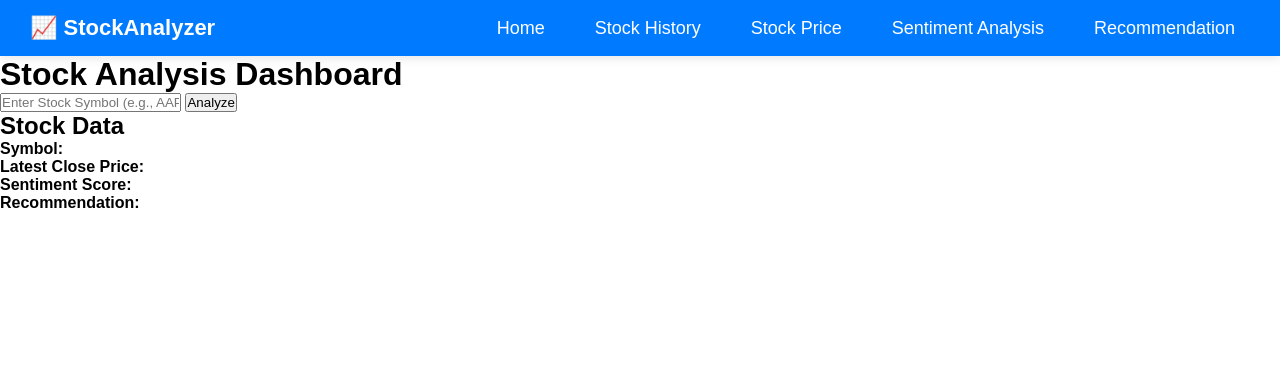
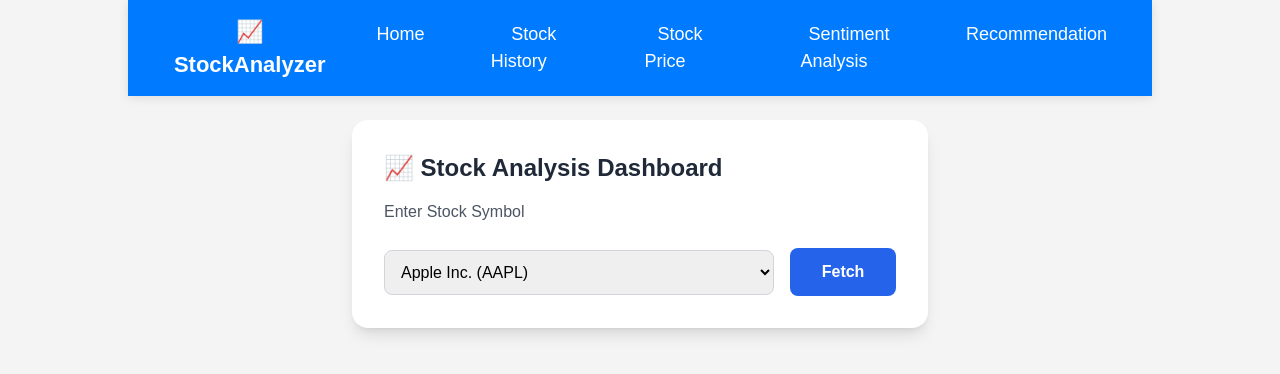
Before and after one commit to eziraa/stock_marcket_analaysis, a Flask app: page / in a window 1280 px wide. Shown: the top 374 px of the page. Run offline with Flask 3, Linux system fonts and the light colour scheme; some libraries are stand-ins or nearby versions.

Commit message:
feat: update fetching buttont to diable it when fetching adding fetchin indicator

```diff
--- a/static/css/navbar.css
+++ b/static/css/navbar.css
@@ -1,5 +1,5 @@
 /* Reset styles */
-* {
+nav * {
     margin: 0;
     padding: 0;
     box-sizing: border-box;
@@ -8,6 +8,7 @@
 
 /* Navbar styles */
 nav {
+    width: 80%;
     background: #007bff;
     display: flex;
     justify-content: space-between;
--- a/static/css/styles.css
+++ b/static/css/styles.css
@@ -4,6 +4,7 @@ body {
     margin: 0;
     padding: 10px;
     display: flex;
+    padding-top: 20px;
     justify-content: start;
     align-items: center;
     height: 100vh;
--- a/static/script/script.js
+++ b/static/script/script.js
@@ -2,12 +2,15 @@ import { showFlashMessage } from "./flash_messages.js";
 
  export function fetchStockData() {
     const symbol = document.getElementById("symbolInput").value.trim().toUpperCase();
+    const fetchButton = document.getElementById("fetchStockButton");
     if (!symbol) {
         showFlashMessage("Please enter a stock symbol.", "error");
         return;
     }
 
-    fetch("/fetch_stock", {
+    fetchButton.disabled = true;
+    fetchButton.innerText = "Fetching...";
+    fetch("/fetch_stock_history", {
         method: "POST",
         headers: { "Content-Type": "application/json" },
         body: JSON.stringify({ symbol: symbol })
@@ -19,6 +22,7 @@ import { showFlashMessage } from "./flash_messages.js";
             return;
         }
 
+
         document.getElementById("stockSymbol").innerText = data.symbol;
         document.getElementById("stockPrice").innerText = data.latest_close;
         document.getElementById("sentiment").innerText = data.average_sentiment;
@@ -26,7 +30,14 @@ import { showFlashMessage } from "./flash_messages.js";
 
         document.getElementById("result").classList.remove("hidden");
     })
-    .catch(error => console.error("Error fetching stock data:", error));
+    .catch(error =>{
+        console.error("Error:", error);
+
+        showFlashMessage("An error occurred while fetching stock data.", error);
+    }).finally(()=>{
+        fetchButton.disabled = false;
+        fetchButton.innerText = "Fetch";
+    });
 }
 
-document.getElementById("fetchButton").addEventListener("click", fetchStockData);
+document.getElementById("fetchStockButton").addEventListener("click", fetchStockData);
--- a/templates/index.html
+++ b/templates/index.html
@@ -4,23 +4,71 @@
     <meta charset="UTF-8">
     <meta name="viewport" content="width=device-width, initial-scale=1.0">
     <title>Stock Analysis</title>
-    <link rel="stylesheet" href="{{ url_for('static', filename='styles.css') }}">
+    <link rel="stylesheet" href="{{ url_for('static', filename='css/styles.css') }}">
     <link rel="stylesheet" href="{{ url_for('static', filename='css/navbar.css') }}">
+    <script src="https://cdn.tailwindcss.com"></script>
 </head>
 <body>
     {% include 'navbar.html' %} <!-- Include navbar here -->
     {% include 'flash_messages.html' %} <!-- Include navbar here -->
-    <div class="container">
-        <h1>Stock Analysis Dashboard</h1>
-        <input type="text" id="symbolInput" placeholder="Enter Stock Symbol (e.g., AAPL)">
-        <button id="fetchButton" >Analyze</button>
+    <div class="bg-white shadow-lg mt-6 rounded-2xl p-8 w-full max-w-xl">
+        <div class=" flex flex-col gap-4 items-start">
+            <h1 class="text-2xl font-bold text-center text-gray-800">📈 Stock Analysis Dashboard</h1>
+            <label for="symbolInput" class="block text-gray-600 font-medium mb-2">Enter Stock Symbol</label>
+            <div class="flex items-center space-x-4">
+                <!-- Styled Dropdown -->
+                <select id="symbolInput" class="w-full p-3 border border-gray-300 rounded-lg focus:ring-2 focus:ring-blue-400">
+                    <option value="AAPL">Apple Inc. (AAPL)</option>
+                    <option value="GOOGL">Alphabet Inc. (GOOGL)</option>
+                    <option value="MSFT">Microsoft Corporation (MSFT)</option>
+                    <option value="AMZN">Amazon.com Inc. (AMZN)</option>
+                    <option value="TSLA">Tesla, Inc. (TSLA)</option>
+                    <option value="NVDA">NVIDIA Corporation (NVDA)</option>
+                    <option value="META">Meta Platforms, Inc. (META)</option>
+                    <option value="JPM">JPMorgan Chase & Co. (JPM)</option>
+                    <option value="GS">Goldman Sachs Group, Inc. (GS)</option>
+                    <option value="C">Citigroup Inc. (C)</option>
+                    <option value="BAC">Bank of America Corporation (BAC)</option>
+                    <option value="KO">Coca-Cola Company (KO)</option>
+                    <option value="PEP">PepsiCo, Inc. (PEP)</option>
+                    <option value="PG">Procter & Gamble Co. (PG)</option>
+                    <option value="WMT">Walmart Inc. (WMT)</option>
+                    <option value="MCD">McDonald's Corporation (MCD)</option>
+                    <option value="JNJ">Johnson & Johnson (JNJ)</option>
+                    <option value="PFE">Pfizer Inc. (PFE)</option>
+                    <option value="MRK">Merck & Co., Inc. (MRK)</option>
+                    <option value="ABT">Abbott Laboratories (ABT)</option>
+                    <option value="XOM">Exxon Mobil Corporation (XOM)</option>
+                    <option value="CVX">Chevron Corporation (CVX)</option>
+                    <option value="BP">BP plc (BP)</option>
+                    <option value="OXY">Occidental Petroleum Corporation (OXY)</option>
+                    <option value="F">Ford Motor Company (F)</option>
+                    <option value="GM">General Motors Company (GM)</option>
+                    <option value="TGT">Target Corporation (TGT)</option>
+                    <option value="COST">Costco Wholesale Corporation (COST)</option>
+                    <option value="VZ">Verizon Communications Inc. (VZ)</option>
+                    <option value="T">AT&T Inc. (T)</option>
+                    <option value="DIS">The Walt Disney Company (DIS)</option>
+                    <option value="NFLX">Netflix, Inc. (NFLX)</option>
+                    <option value="SPY">SPDR S&P 500 ETF Trust (SPY)</option>
+                    <option value="VXX">iPath Series B S&P 500 VIX Short-Term Futures ETN (VXX)</option>
+                </select>
 
-        <div id="result" class="result-box hidden">
-            <h2>Stock Data</h2>
-            <p><strong>Symbol:</strong> <span id="stockSymbol"></span></p>
-            <p><strong>Latest Close Price:</strong> <span id="stockPrice"></span></p>
-            <p><strong>Sentiment Score:</strong> <span id="sentiment"></span></p>
-            <p><strong>Recommendation:</strong> <span id="recommendation"></span></p>
+                <!-- Styled Button -->
+                <button id="fetchStockButton" class="px-5 py-3 w-32 bg-blue-600 text-white font-semibold rounded-lg hover:bg-blue-700 transition duration-300 disbled:cursor-not-allowed disbled:opacity-50">
+                    Fetch
+                </button>
+            </div>
+        </div>
+
+        <div id="result" class="hidden mt-8 bg-gray-50 p-6 rounded-xl shadow-md">
+            <h2 class="text-xl font-semibold text-gray-700 border-b pb-2">📊 Stock Data</h2>
+            <div class="mt-4 space-y-3">
+                <p class="text-gray-700"><strong class="text-gray-900">Symbol:</strong> <span id="stockSymbol" class="font-semibold text-blue-600"></span></p>
+                <p class="text-gray-700"><strong class="text-gray-900">Latest Close Price:</strong> <span id="stockPrice" class="font-semibold text-green-600"></span></p>
+                <p class="text-gray-700"><strong class="text-gray-900">Sentiment Score:</strong> <span id="sentiment" class="font-semibold text-yellow-600"></span></p>
+                <p class="text-gray-700"><strong class="text-gray-900">Recommendation:</strong> <span id="recommendation" class="font-semibold text-red-600"></span></p>
+            </div>
         </div>
     </div>
 
```
